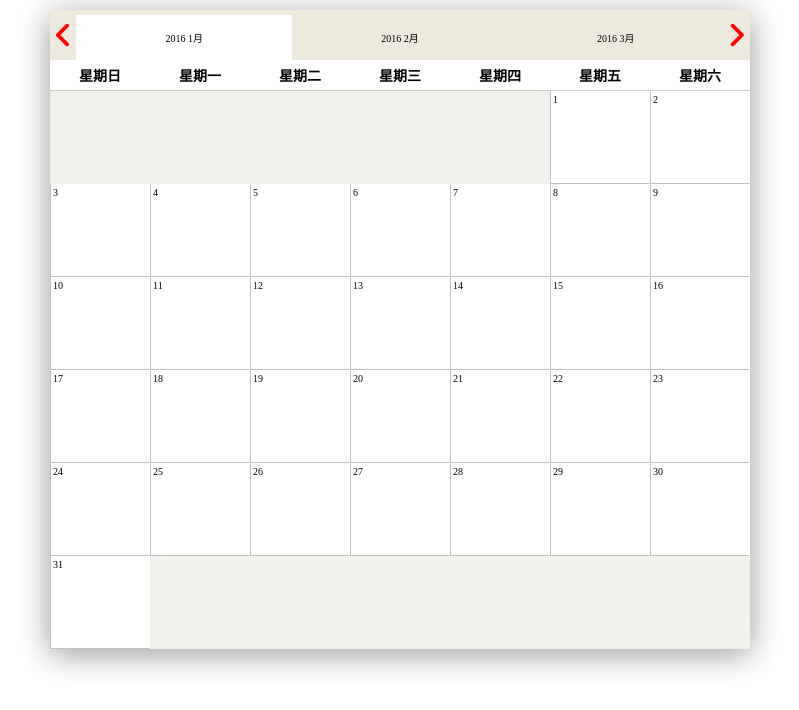
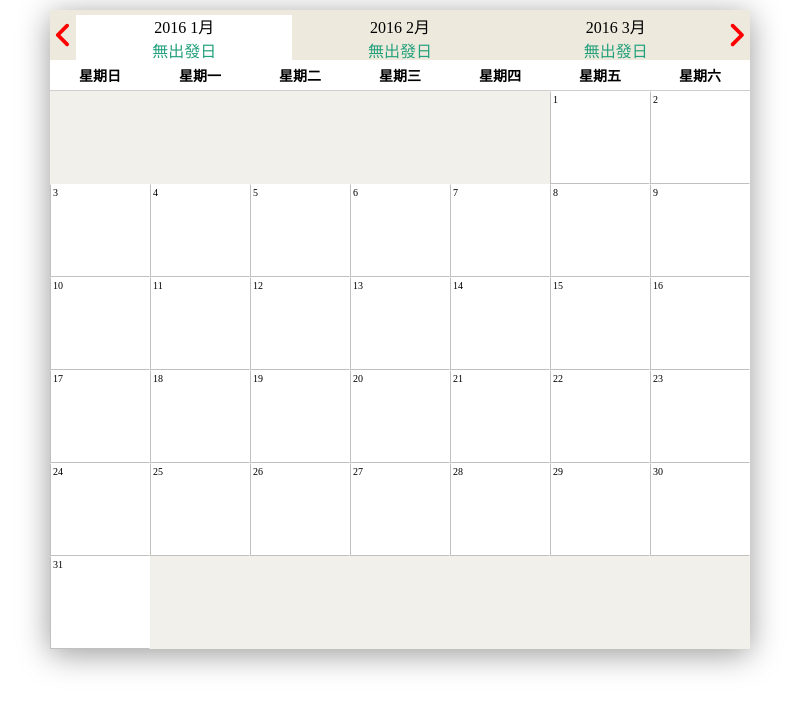
Before and after one commit to TheRay432/test-calendar, a React (Create React App) app: page / in a window 1280 px wide. Shown: the top 710 px of the page, without its empty margins (206-1005 px from the left). Built offline with nearby package versions, Linux system fonts and the light colour scheme.

Commit message:
update test final

```diff
--- a/src/App.js
+++ b/src/App.js
@@ -8,8 +8,9 @@ function App() {
   const [prevArr, setPrevArr] = useState(null);
   const [nowArr, setNowvArr] = useState(null);
   const [nextArr, setNextArr] = useState(null);
-  const [currentDate, setCurrentDate] = useState("2016/01");
+  const [currentDate, setCurrentDate] = useState("");
   const [allYears, setAllYears] = useState([]);
+  const [jsonData, setJsonData] = useState([]);
 
   const setAllyearsArr = (data) => {
     const sortArr = data.sort((a, b) => {
@@ -26,17 +27,17 @@ function App() {
         .map((u, idx) => start + idx);
     }
     const continueYears = range(parseInt(a[0]), parseInt(a[a.length - 1]));
+    setAllYears(`${continueYears[0]}/01`);
     setAllYears([...continueYears]);
   };
-  const getDateData = async () => {
+  const getDateData = (data) => {
     const years = currentDate.split("/")[0];
     const months = currentDate.split("/")[1];
 
     const numMonth = parseInt(months) - 1;
-    const res = await axios.get("data1.json");
-    const { data } = res;
 
-    setAllyearsArr(data);
+    setJsonData(data);
+
     const result = data.map((o) => {
       if (o.state) {
         return {
@@ -110,9 +111,22 @@ function App() {
     }
     setNextArr([...xArr]);
   };
+  const apiConect = async () => {
+    const res = await axios.get("data1.json");
+    const { data } = res;
+    getDateData(data);
+  };
+  const oneFuc = async () => {
+    const res = await axios.get("data1.json");
+    const { data } = res;
+    setAllyearsArr(data);
+  };
+  useEffect(() => {
+    oneFuc();
+  }, []);
 
   useEffect(() => {
-    getDateData();
+    apiConect();
   }, [currentDate]);
   return (
     <div className="calendar">
@@ -122,6 +136,7 @@ function App() {
             setCurrentDate={setCurrentDate}
             currentDate={currentDate}
             allYears={allYears}
+            jsonData={jsonData}
           />
 
           <div className="weekdays">
--- a/src/components/Month.jsx
+++ b/src/components/Month.jsx
@@ -2,7 +2,7 @@ import React, { useEffect, useState } from "react";
 import { FontAwesomeIcon } from "@fortawesome/react-fontawesome";
 import { faAngleRight, faAngleLeft } from "@fortawesome/free-solid-svg-icons";
 import Tabs from "./Tabs";
-const Month = ({ currentDate, setCurrentDate, allYears }) => {
+const Month = ({ currentDate, setCurrentDate, allYears, jsonData }) => {
   const [yearMonthArr, setYearsMonthArr] = useState([]);
   const [currentPage, setcurrentPage] = useState(1);
   const [itemsPerPage, setitemsPerPage] = useState(3);
@@ -10,47 +10,9 @@ const Month = ({ currentDate, setCurrentDate, allYears }) => {
   const [maxPageNumberLimit, setmaxPageNumberLimit] = useState(3);
   const [minPageNumberLimit, setminPageNumberLimit] = useState(0);
   const [pages, setPages] = useState([]);
-  // const dealPrevOrNext = (dealState) => {
-  //   const years = currentDate.split("/")[0];
-  //   const months = currentDate.split("/")[1];
-  //   let numMonth = parseInt(months);
-  //   let numYears = parseInt(years);
-  //   switch (dealState) {
-  //     case "prev":
-  //       if (numMonth > 1) {
-  //         numMonth -= 1;
-  //       } else {
-  //         numYears -= 1;
-  //         numMonth = 12;
-  //       }
-  //       break;
-  //     case "next":
-  //       if (numMonth < 12) {
-  //         numMonth += 1;
-  //       } else {
-  //         numYears += 1;
-  //         numMonth = 1;
-  //       }
-  //       break;
-  //     default:
-  //       break;
-  //   }
-  //   let strMonth = "";
-  //   if (numMonth < 10) {
-  //     strMonth = "0" + numMonth;
-  //   } else {
-  //     strMonth = numMonth;
-  //   }
-  //   setCurrentDate(`${numYears}/${strMonth}`);
-  // };
-  // const handlePrevMonth = () => {
-  //   dealPrevOrNext("prev");
-  // };
-  // const handleNextMonth = () => {
-  //   dealPrevOrNext("next");
-  // };
+
   const handleNextbtn = () => {
-    if (currentPage >= 72) {
+    if (currentPage >= yearMonthArr.length) {
       return;
     }
     setCurrentDate(pages[currentPage]);
@@ -87,7 +49,6 @@ const Month = ({ currentDate, setCurrentDate, allYears }) => {
         yearMonthArr.push(`${item}/${item2}`);
       });
     });
-    console.log(yearMonthArr);
     const a = [];
     for (let i = 1; i <= yearMonthArr.length; i++) {
       a.push(yearMonthArr[i - 1]);
@@ -112,6 +73,7 @@ const Month = ({ currentDate, setCurrentDate, allYears }) => {
                 setcurrentPage={setcurrentPage}
                 index={i + 1}
                 setCurrentDate={setCurrentDate}
+                jsonData={jsonData}
               />
             );
           } else {
--- a/src/components/Tabs.jsx
+++ b/src/components/Tabs.jsx
@@ -1,4 +1,4 @@
-import React, { useEffect } from "react";
+import React, { useEffect, useState } from "react";
 
 const Tabs = ({
   number,
@@ -6,19 +6,32 @@ const Tabs = ({
   index,
   setcurrentPage,
   setCurrentDate,
+  jsonData,
 }) => {
+  const [noDataState, setNodataState] = useState(true);
   const handleClick = () => {
     setcurrentPage(index);
     setCurrentDate(number);
   };
-
+  useEffect(() => {
+    jsonData.forEach((item) => {
+      if (item.date.includes(number)) {
+        setNodataState(false);
+      }
+    });
+  }, []);
   return (
     <div
       key={number}
       onClick={handleClick}
       className={currentPage === index ? "date active" : "date"}
     >
-      {number.split("/")[0]} {parseInt(number.split("/")[1])}月
+      <div className="tabs">
+        <p>
+          {number.split("/")[0]} {parseInt(number.split("/")[1])}月
+        </p>
+        {noDataState && <p className="noData">無出發日</p>}
+      </div>
     </div>
   );
 };
--- a/src/styles/all.scss
+++ b/src/styles/all.scss
@@ -148,3 +148,11 @@ html {
   height: 20px;
   background-color: #fe8400;
 }
+.tabs {
+  display: flex;
+  flex-direction: column;
+}
+.noData {
+  font-size: 12px;
+  color: #24a07c;
+}
```
Also changed, not shown: src/styles/all.css, 1 other file (tests, documents, lock files or other folders).
